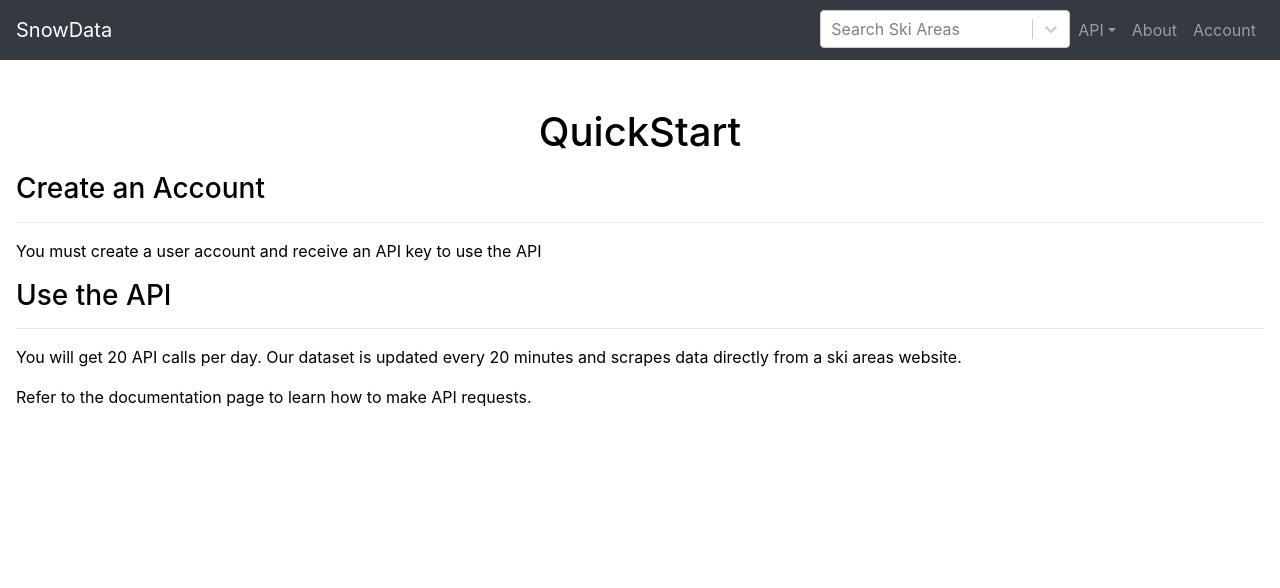
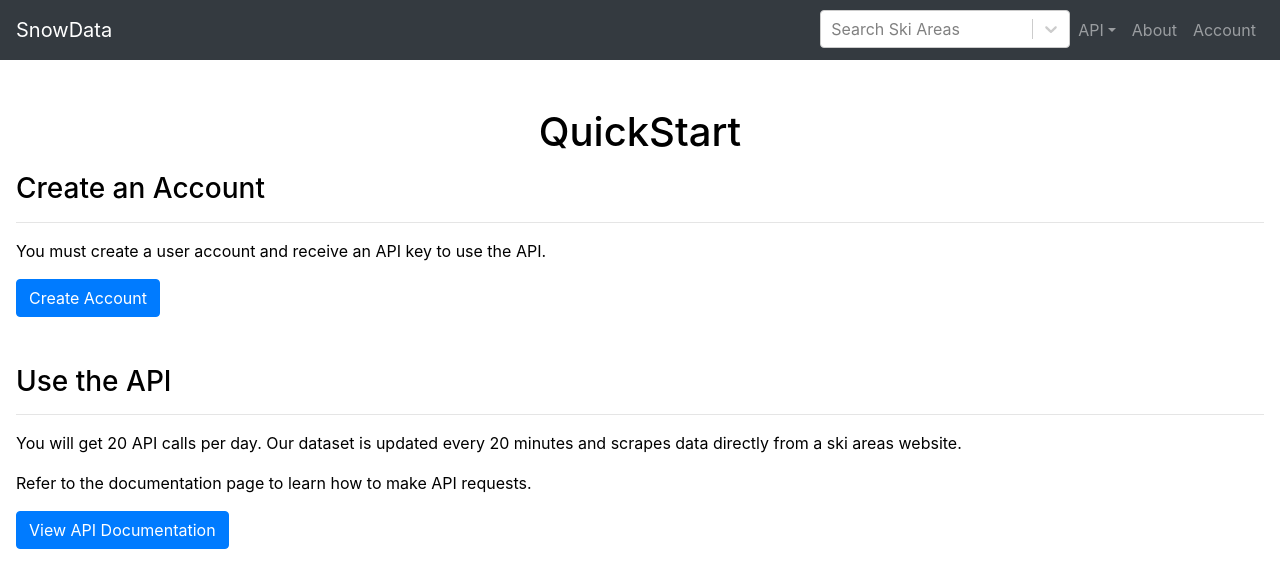
Before and after one commit to aj-medianet/snowdata.org, a React (Create React App) app in the folder frontend/: page /api-quick-start in a window 1280 px wide. Shown: the top 588 px of the page. Built offline with nearby package versions, Linux system fonts and the light colour scheme.

Commit message:
added link buttons to quick start guide

```diff
--- a/frontend/src/components/QuickStart.js
+++ b/frontend/src/components/QuickStart.js
@@ -1,29 +1,46 @@
 import React, { Component } from 'react';
 import ReactMarkdown from 'react-markdown';
+import Button from 'react-bootstrap/Button';
 import source from '../docs/quickstart.md';
+import source2 from '../docs/quickstart2.md';
 
 // displays website quickstart guide
 class QuickStart extends Component {
     state = {
         text : null,
+        text2 : null,
     }
 
     componentDidMount() {
-        fetch(source)
+        Promise.all([
+            fetch(source)
             .then(res => res.text())
             .then(text => this.setState((state) => ({ ...state, text })))
-            .catch((err) => console.error(err));
+            .catch((err) => console.error(err)),
+
+            fetch(source2)
+            .then(res => res.text())
+            .then(text2 => this.setState((state) => ({ ...state, text2 })))
+            .catch((err) => console.error(err))
+
+        ]);
     }
 
     render() {
         const { text } = this.state;
+        const { text2 } = this.state;
 
         return (
             <div className="mt-5">
                 <h1 className="mb-3">QuickStart</h1>
                 <div className="text-left m-3">
                     <ReactMarkdown source={text} />
+                    <Button href="/account" className="" variant="primary">Create Account</Button>
+                    <br></br><br></br><br></br>
+                    <ReactMarkdown source={text2} />
+                    <Button href="/api-documentation" className="" variant="primary">View API Documentation</Button>
                 </div>
+
             </div>
 
         )
--- a/frontend/src/docs/quickstart.md
+++ b/frontend/src/docs/quickstart.md
@@ -1,11 +1,4 @@
 ### Create an Account
 ***
 
-You must create a user account and receive an API key to use the API
-
-### Use the API
-***
-
-You will get 20 API calls per day. Our dataset is updated every 20 minutes and scrapes data directly from a ski areas website.
-
-Refer to the documentation page to learn how to make API requests.
+You must create a user account and receive an API key to use the API.
--- /dev/null
+++ b/frontend/src/docs/quickstart2.md
@@ -0,0 +1,6 @@
+### Use the API
+***
+
+You will get 20 API calls per day. Our dataset is updated every 20 minutes and scrapes data directly from a ski areas website.
+
+Refer to the documentation page to learn how to make API requests.
```
